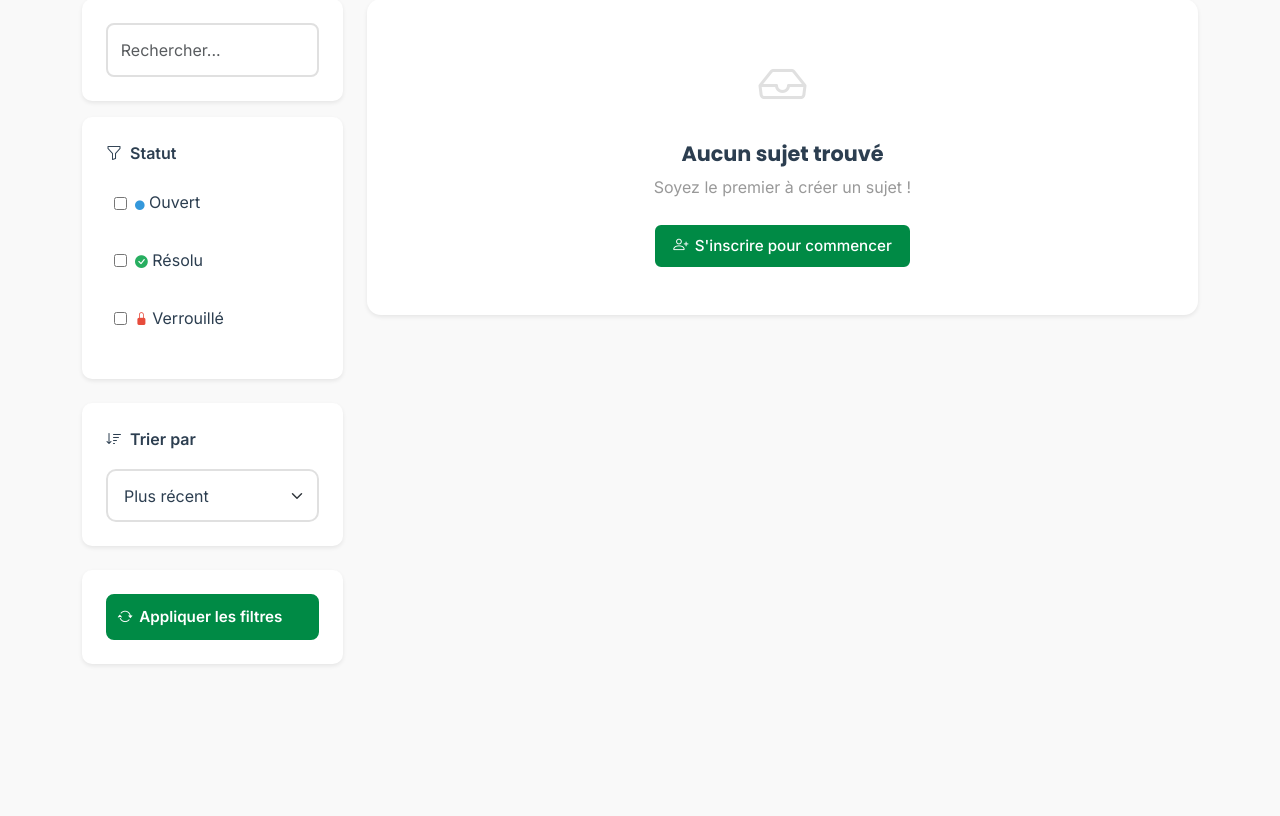
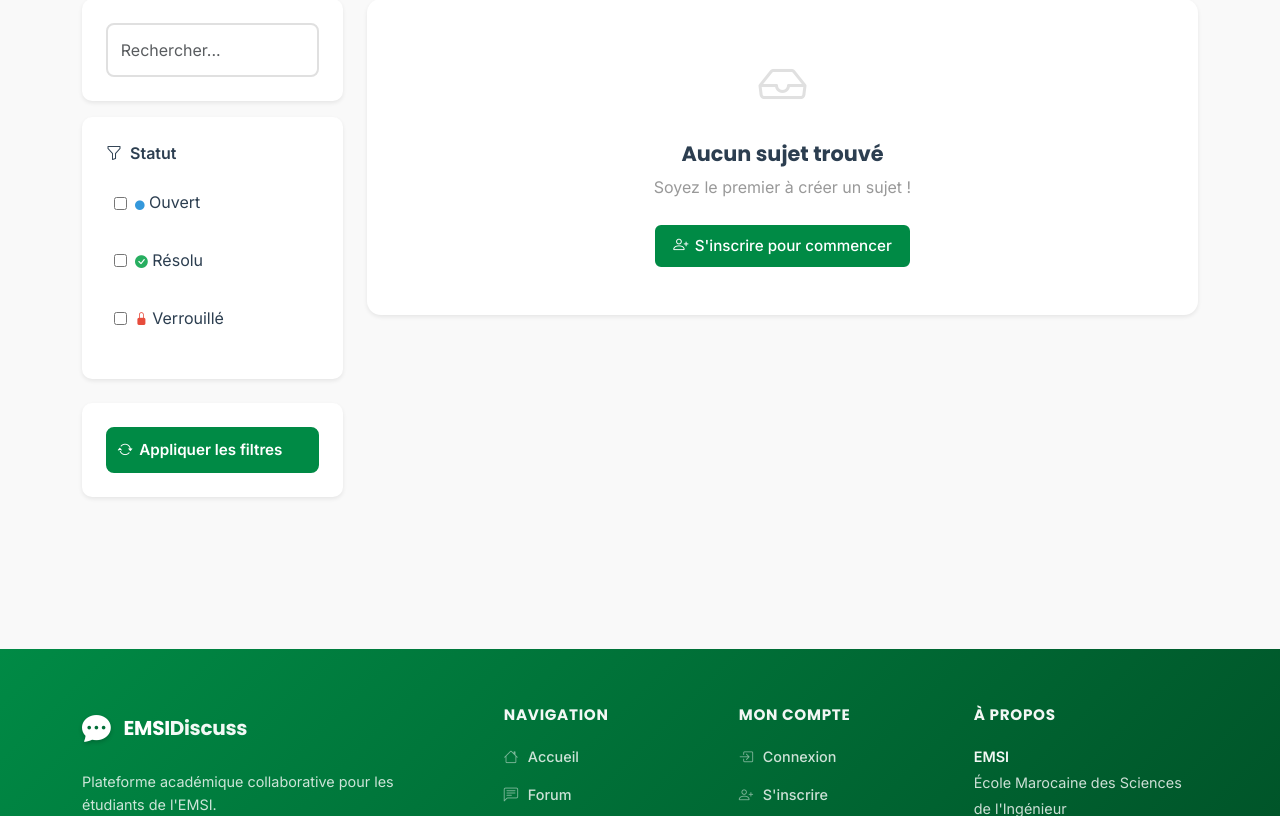
Before and after one commit to el2mehdi1goual/EmsiDiscuss, a Django app: page / in a window 1280 px wide. Shown: the part 698-1514 px from the top of the page. Run offline with Django 4.2, Linux system fonts and the light colour scheme; data that the repository does not hold is empty.

Commit message:
removing filter section

```diff
--- a/emsi_discuss/forum/templates/forum/topic_list.html
+++ b/emsi_discuss/forum/templates/forum/topic_list.html
@@ -106,19 +106,6 @@
                     {% endfor %}
                 </div>
             {% endif %}
-
-            <!-- Sort Options -->
-            <div class="filter-section">
-                <div class="filter-title">
-                    <i class="bi bi-sort-down"></i> Trier par
-                </div>
-                <select name="sort" class="form-select form-select-sm" style="border-color: #E0E0E0;">
-                    <option value="-created_at" {% if request.GET.sort == '-created_at' or not request.GET.sort %}selected{% endif %}>Plus récent</option>
-                    <option value="created_at" {% if request.GET.sort == 'created_at' %}selected{% endif %}>Plus ancien</option>
-                    <option value="-updated_at" {% if request.GET.sort == '-updated_at' %}selected{% endif %}>Dernière activité</option>
-                    <option value="-views_count" {% if request.GET.sort == '-views_count' %}selected{% endif %}>Plus consulté</option>
-                </select>
-            </div>
 
             <!-- Apply Button -->
             <div class="filter-section mt-4">
```
